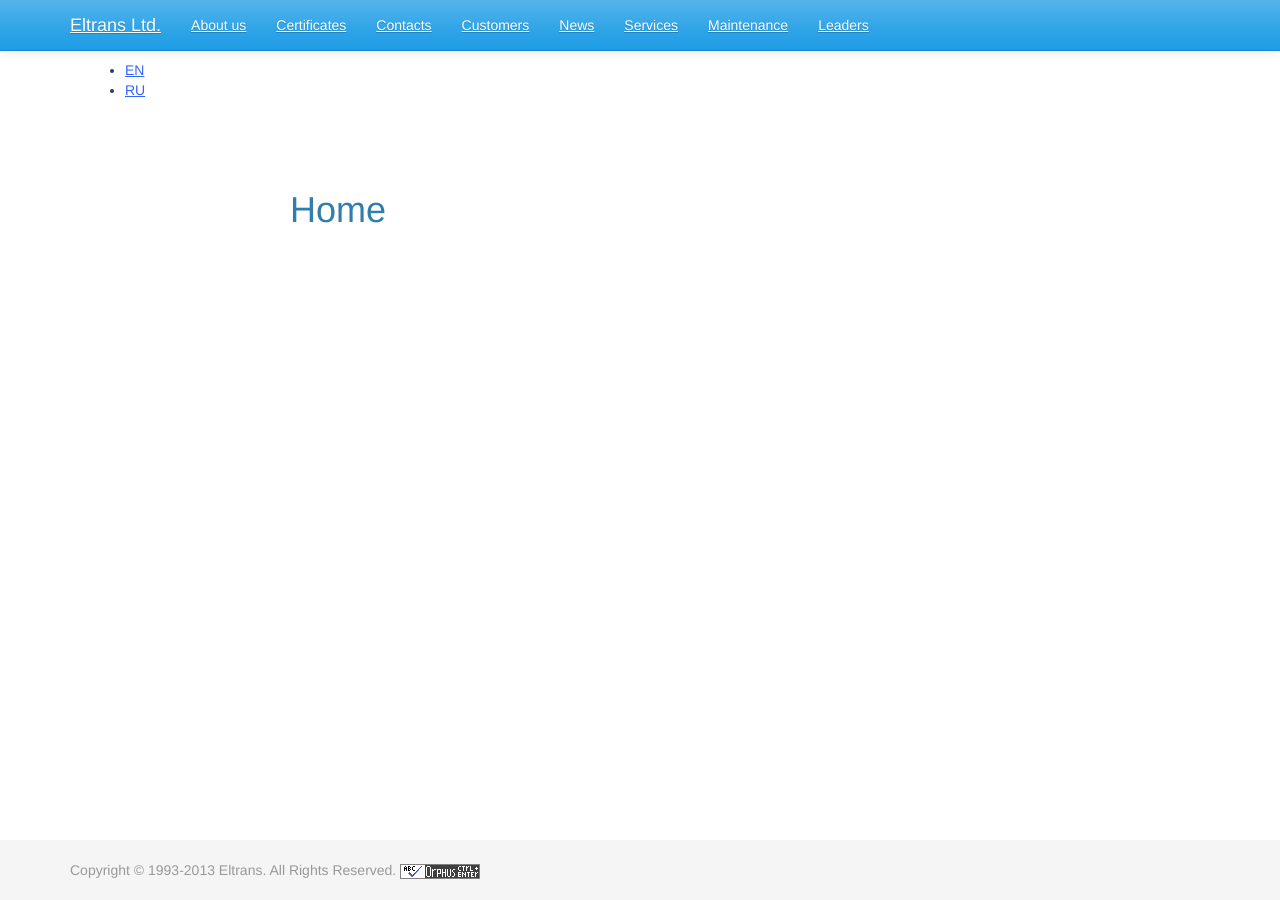
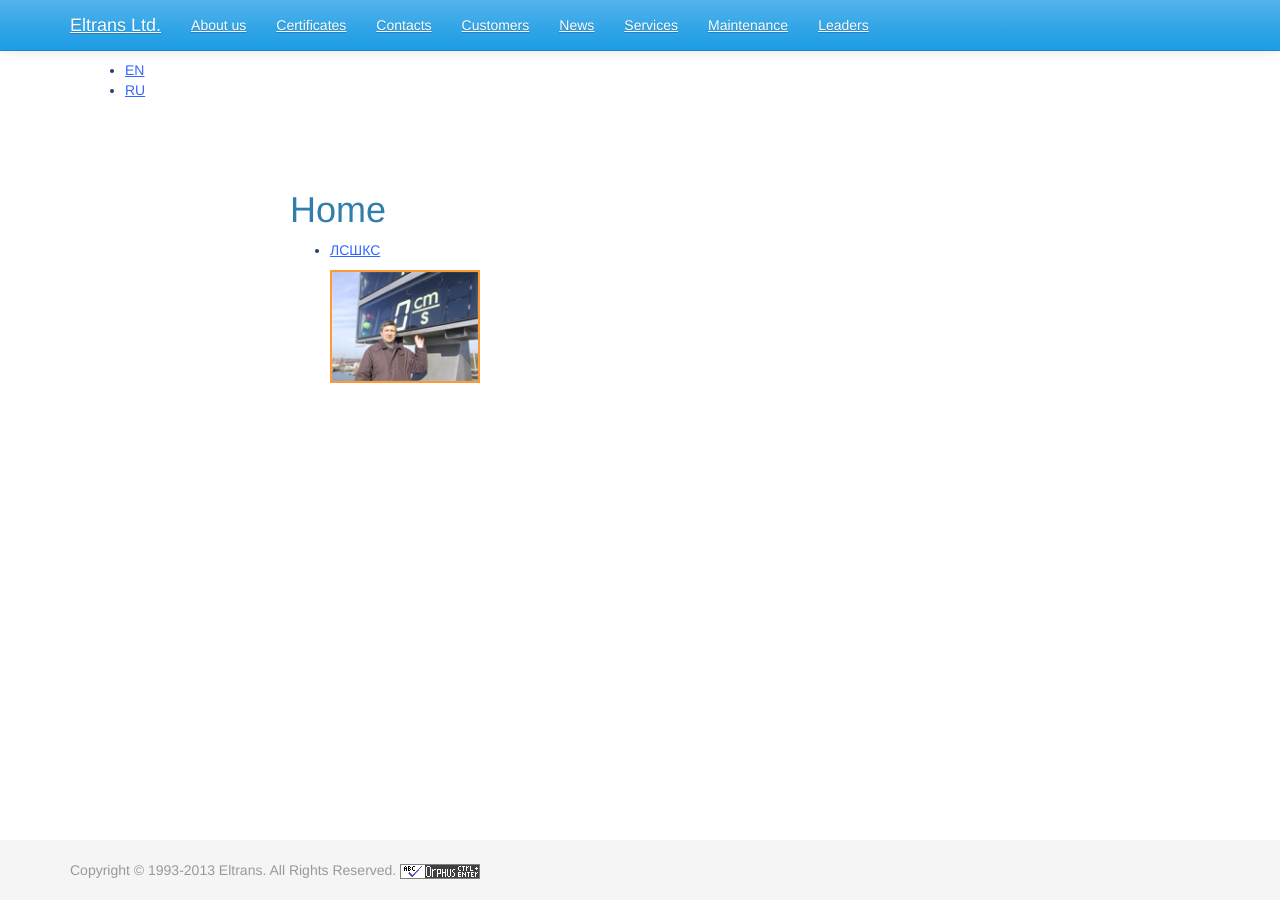
Before and after one commit to eltrans/eltrans.github.io, a Jekyll site: the page built from en/index.html, in a window 1280 px wide. Built offline with Jekyll 4.4.1, drawn with Linux system fonts in a browser that asks for light colours; nearby versions of some CDN libraries; library files that are not in the unit come from our copies.

Commit message:
news at both lang

```diff
--- a/en/index.html
+++ b/en/index.html
@@ -3,3 +3,11 @@
 layout: default
 lang: en
 ---
+<ul>
+  {% for post in site.posts %}
+    <li>
+      <a href="{{ post.url }}">{{ post.title }}</a>
+      <p>{{ post.excerpt | markdownify }}</p>
+    </li>
+  {% endfor %}
+</ul>
--- a/ru/news/_posts/2003-07-29-LDS.md
+++ b/ru/news/_posts/2003-07-29-LDS.md
@@ -1,6 +1,6 @@
 ---
 layout: default
-title: LDS
+title: ЛСШКС
 lang: ru
 ---
 <img src="/images/lds.jpg" width="150" height="113" align="left" class="bleft" />
```
